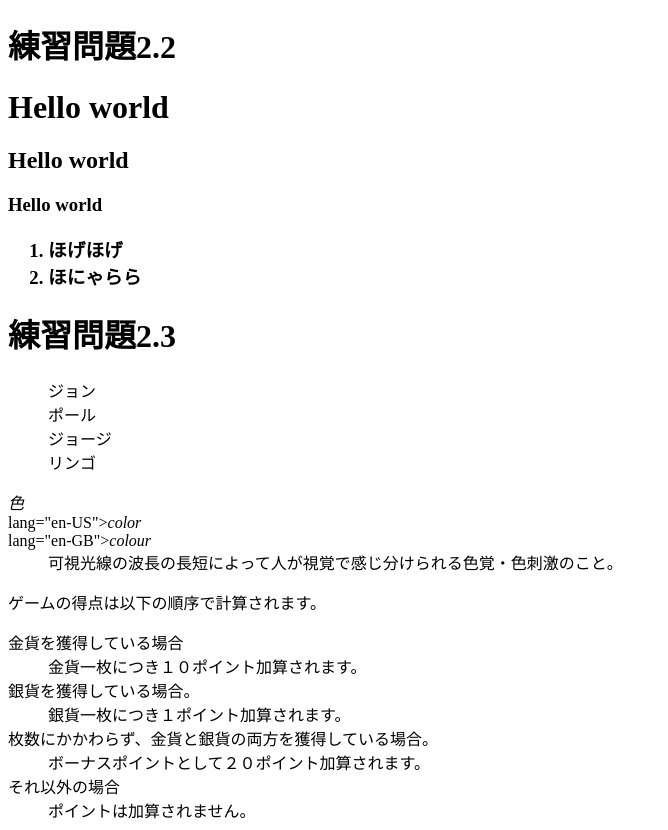
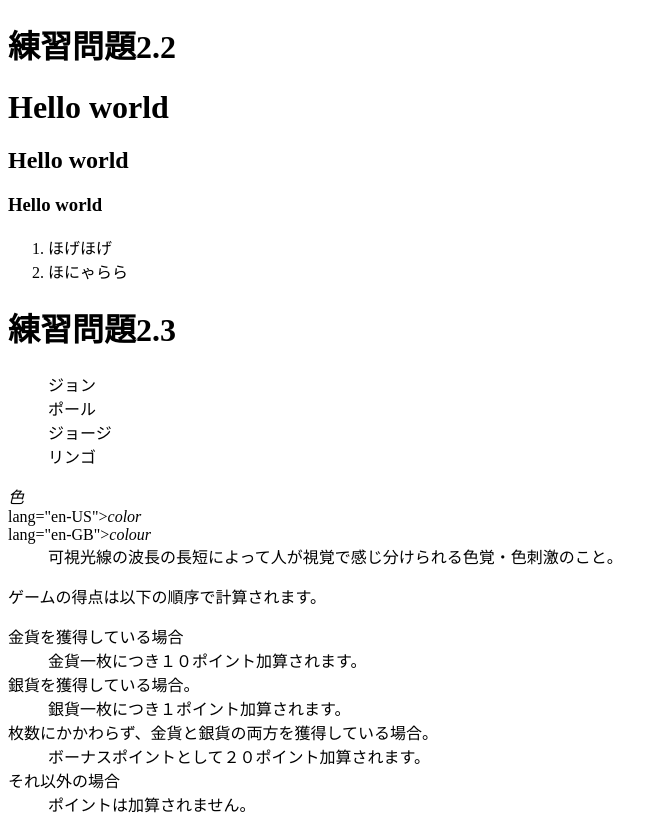
Before and after one commit to kaji1112/web2002-1, a plain HTML site: page index.html in a window 1280 px wide. Shown: the whole page, without its empty margins (0-668 px from the left). Drawn offline with Linux system fonts and the light colour scheme.

Commit message:
Update index.html

```diff
--- a/index.html
+++ b/index.html
@@ -15,7 +15,7 @@
 <h1>練習問題2.2</h1>
  <h1>Hello world</h1>
  <h2>Hello world</h2>
- <h3>Hello world<h3>
+ <h3>Hello world</h3>
   <ol>
    <li>ほげほげ</li>
    <li>ほにゃらら</li>
```
